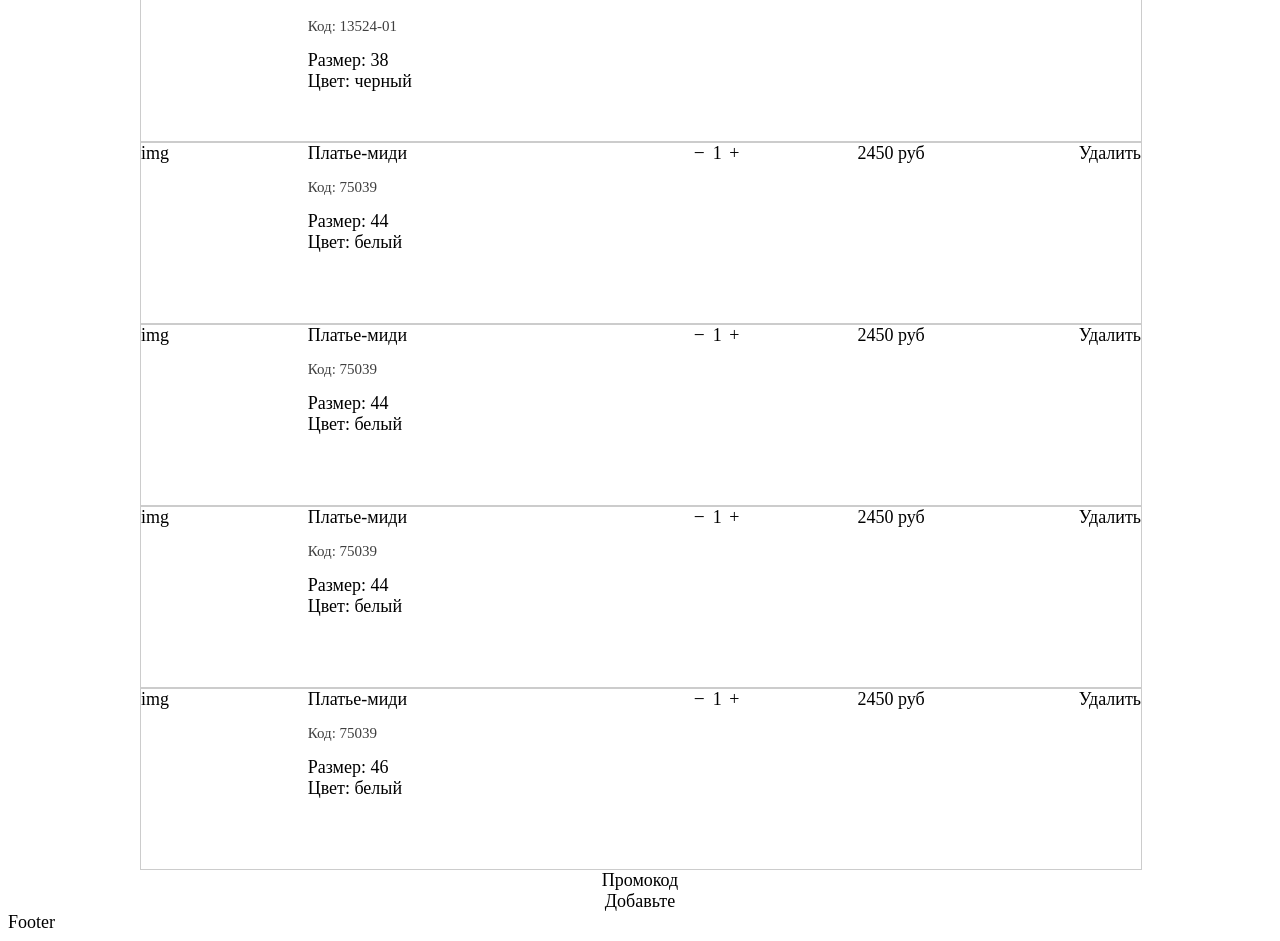
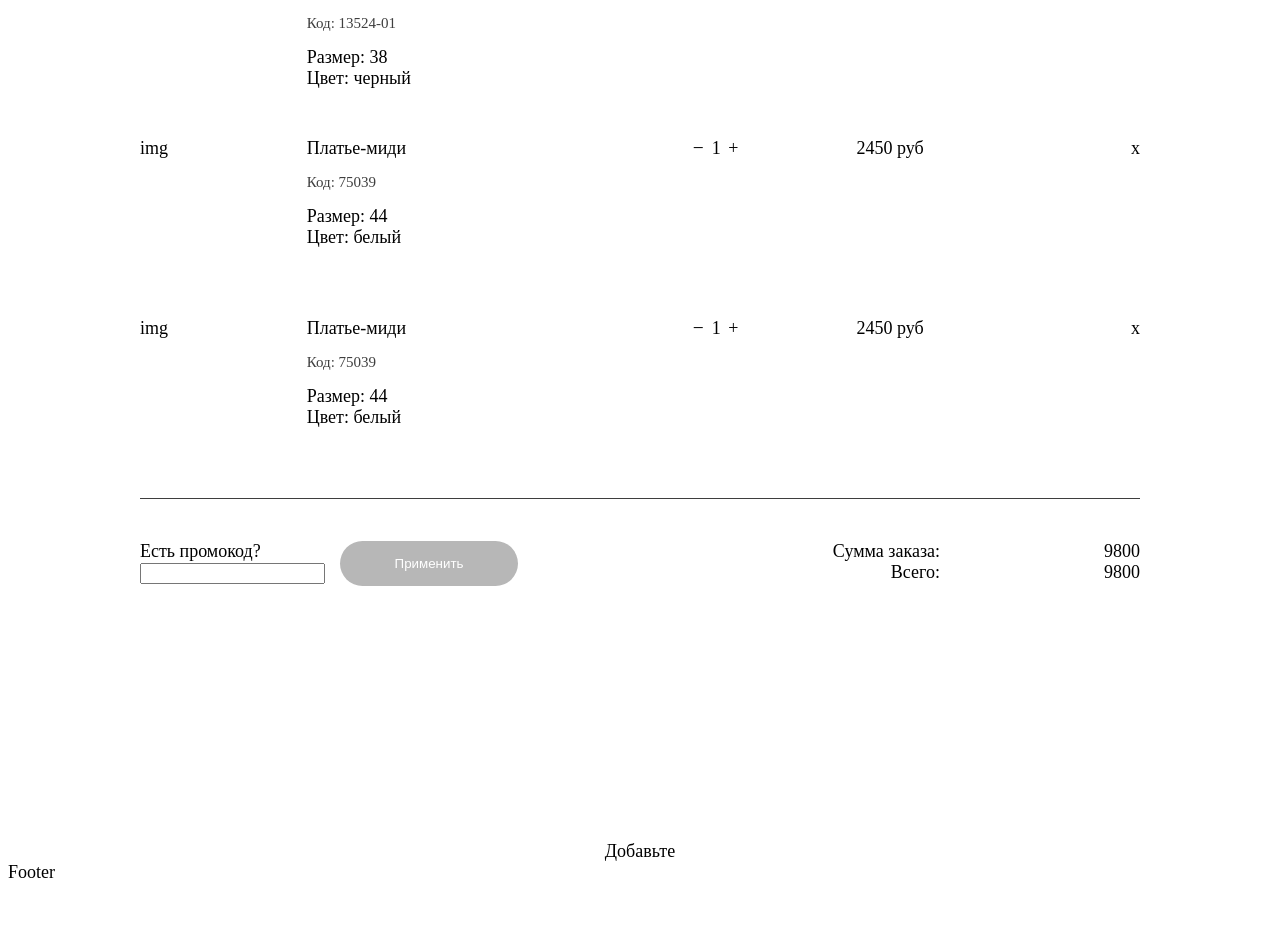
Before and after one commit to maksimkunaev/shop24, a React app: page / in a window 1280 px wide. Shown: the part 640-1581 px from the top of the page. After the commit the page ends 1531 px from the top, so only its background shows below. Built offline with nearby package versions, Linux system fonts and the light colour scheme.

Commit message:
add total amount

```diff
--- a/src/components/App/App.jsx
+++ b/src/components/App/App.jsx
@@ -9,8 +9,6 @@ const itemsFromTrash = [
     {code: '13524-01', title: 'Туфли женские украшенные кружевными вставками', size: 38, color: 'черный', price: 2450, image: './image/dress2.jpg'},
     {code: '75039', title: 'Платье-миди', size: 44, color: 'белый', price: 2450, image: './image/dress3.jpg'},
     {code: '75039', title: 'Платье-миди', size: 44, color: 'белый', price: 2450, image: './image/dress3.jpg'},
-    {code: '75039', title: 'Платье-миди', size: 44, color: 'белый', price: 2450, image: './image/dress3.jpg'},
-    {code: '75039', title: 'Платье-миди', size: 46, color: 'белый', price: 2450, image: './image/dress4.jpg'},
 ];
 
 class App extends Component {
--- a/src/components/Content/Content.css
+++ b/src/components/Content/Content.css
@@ -29,7 +29,10 @@
 .content__items {
     width: 100%;
     margin-top: 42px;
+    margin-bottom: 42px;
+    border-bottom: 1px solid #3e3e3e;
 }
+
 .content__items_titles {
     display: flex;
     justify-content: space-between;
@@ -63,7 +66,7 @@
 .content__items_card {
     height: 180px;
     width: 100%;
-    border: 1px solid #ccc;
+    /*border: 1px solid #ccc;*/
     display: flex;
 }
 
@@ -100,7 +103,8 @@
 }
 
 .content__card-quantity-plus,
-.content__card-quantity-minus{
+.content__card-quantity-minus,
+.content__items_card-delete{
     width: 20px;
     height: 20px;
     cursor: pointer;
@@ -109,3 +113,43 @@
 .content__card-quantity-minus {
     margin-right: -14px;
 }
+
+.content__promocode {
+    width: 100%;
+    height: 300px;
+    display: flex;
+    justify-content: space-between;
+}
+
+
+.content__input-promocode,
+.content__apply-promocode,
+.content__titles-promocode,
+.content__total-amount {
+    flex: 1;
+}
+
+
+.content__apply-promocode {
+    flex: 2;
+}
+
+.content__total-amount,
+.content__titles-promocode {
+    justify-content: flex-start;
+    display: flex;
+    flex-direction: column;
+    align-items: flex-end;
+}
+.content__button_apply-promocode {
+    width: 178px;
+    height: 45px;
+    border-radius: 23px;
+    border: none;
+    color: #fff;
+    background-color: #b7b7b7;
+}
+
+.content__visible-promocode {
+    color: #ff6c00;
+}
--- a/src/components/Content/Content.jsx
+++ b/src/components/Content/Content.jsx
@@ -5,7 +5,11 @@ class Content extends Component {
     constructor(props) {
         super(props)
         this.state = {
-            items: []
+            items: [],
+            promocode: '123456',
+            visible: 0,
+            valueInputPromoCode: '',
+            discount: 1800
         }
     }
 
@@ -23,7 +27,25 @@ class Content extends Component {
 
         this.setState({
             items
+        });
+
+        this.calculateAmount(items);
+    }
+
+    onChahgePromoCode(e) {
+        e.preventDefault();
+        this.setState({
+            valueInputPromoCode: e.target.value
         })
+    }
+
+    inputPromoCode() {
+        const { promocode, valueInputPromoCode } = this.state;
+        if (promocode === valueInputPromoCode) {
+            this.setState({
+                visible: 1
+            })
+        }
     }
 
     reduceQuantity(id){
@@ -62,16 +84,26 @@ class Content extends Component {
 
     calculateAmount(newItems) {
         let newPrice = [];
+        let totalPrice = 0;
 
         newPrice = newItems.map( item => {
             item.total = item.price * item.quantity;
-
+            totalPrice += item.total;
             return item;
         });
 
         this.setState({
-            items: newPrice
+            items: newPrice,
+            totalPrice
         })
+    }
+
+    deleteItem(i) {
+        const { items } = this.state;
+        let newItems = [...items];
+
+        newItems.splice(i, 1);
+        this.calculateAmount(newItems);
     }
 
     renderCards() {
@@ -104,13 +136,57 @@ class Content extends Component {
                         </div>
                     </div>
                     <div className='content__items_card-price'>{item.total} руб</div>
-                    <div className='content__items_card-delete'>Удалить</div>
+                    <div className='content__items_card-delete'
+                        onClick={this.deleteItem.bind(this, i)}>x</div>
             </div>)}
+        </div>
+    }
+
+    renderPromoCode() {
+        const { visible, valueInputPromoCode, totalPrice, discount } = this.state;
+
+        let totalPriceWhitPromo = visible ? (totalPrice - discount) : totalPrice;
+
+        if (totalPriceWhitPromo < 0) totalPriceWhitPromo = 0;
+
+        console.log(discount)
+        return <div className='content__promocode'>
+            <div className='content__input-promocode'>
+                <div className='content__have-promocode'>Есть промокод?</div>
+                <input className='content__input'
+                    value={valueInputPromoCode}
+                    onChange={this.onChahgePromoCode.bind(this)}/>
+            </div>
+
+            <div className='content__apply-promocode'>
+                <button className='content__button_apply-promocode'
+                    onClick={this.inputPromoCode.bind(this)}>Применить</button>
+            </div>
+
+            <div className='content__titles-promocode'>
+                <div className='content__amount'>Сумма заказа:</div>
+                { visible
+                        ? <div className='content__visible-promocode'>Промокод:</div>
+                        : ''
+                 }
+
+                <div className='content__amount-total'>Всего:</div>
+            </div>
+
+            <div className='content__total-amount'>
+                <div>{totalPrice}</div>
+                { visible
+                    ? <div className='content__visible-promocode' visible={false}>{discount}</div>
+                    : ''
+                }
+                <div>{totalPriceWhitPromo}</div>
+            </div>
         </div>
     }
 
     render() {
         const items = this.renderCards();
+        const promocode = this.renderPromoCode();
 
         return (
             <div className='content'>
@@ -120,9 +196,7 @@ class Content extends Component {
                    </span>
                 </div>
                 { items }
-                <div className='content__promocode'>
-                    Промокод
-                </div>
+                { promocode }
                 <div className='content__add-items'>
                     Добавьте
                 </div>
```
